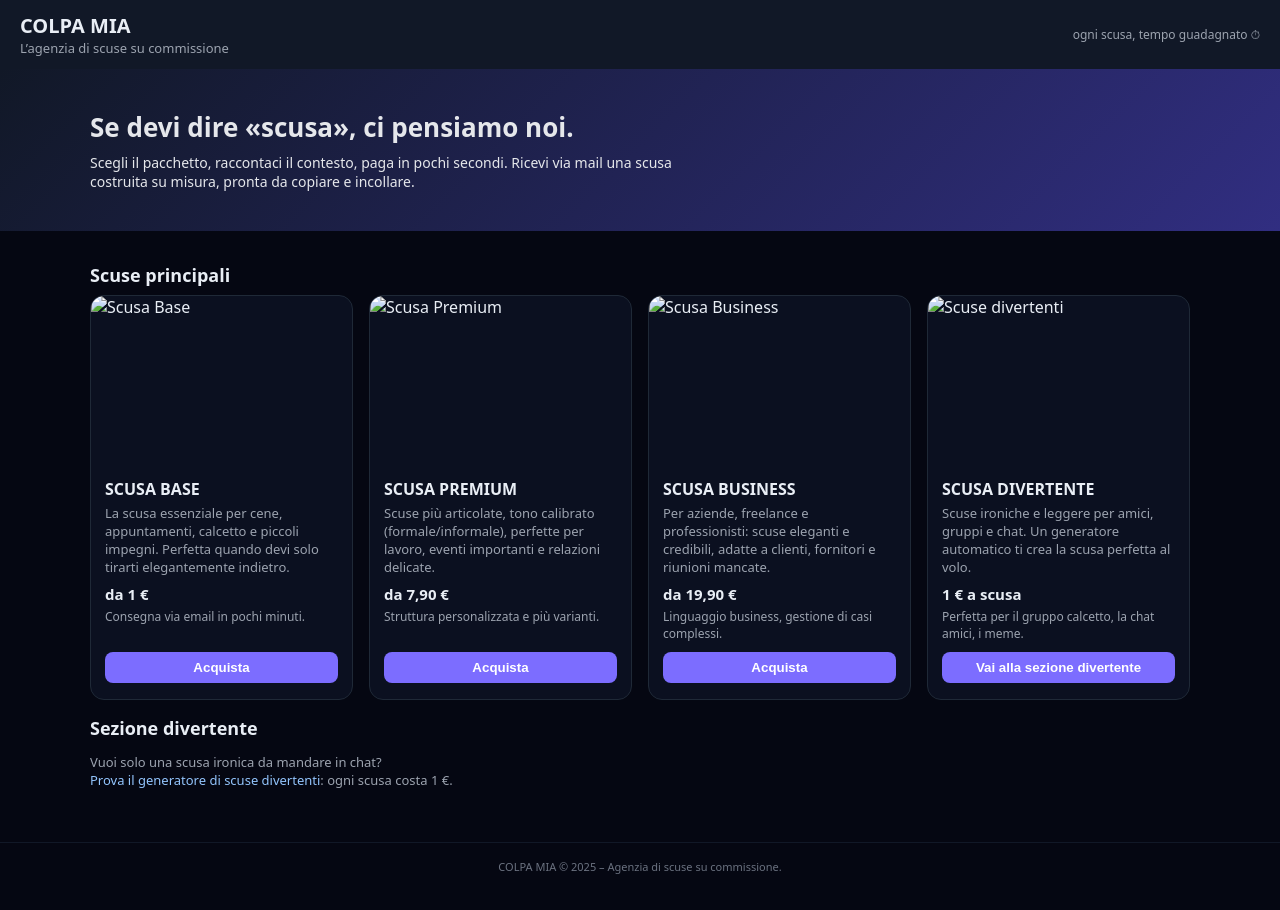
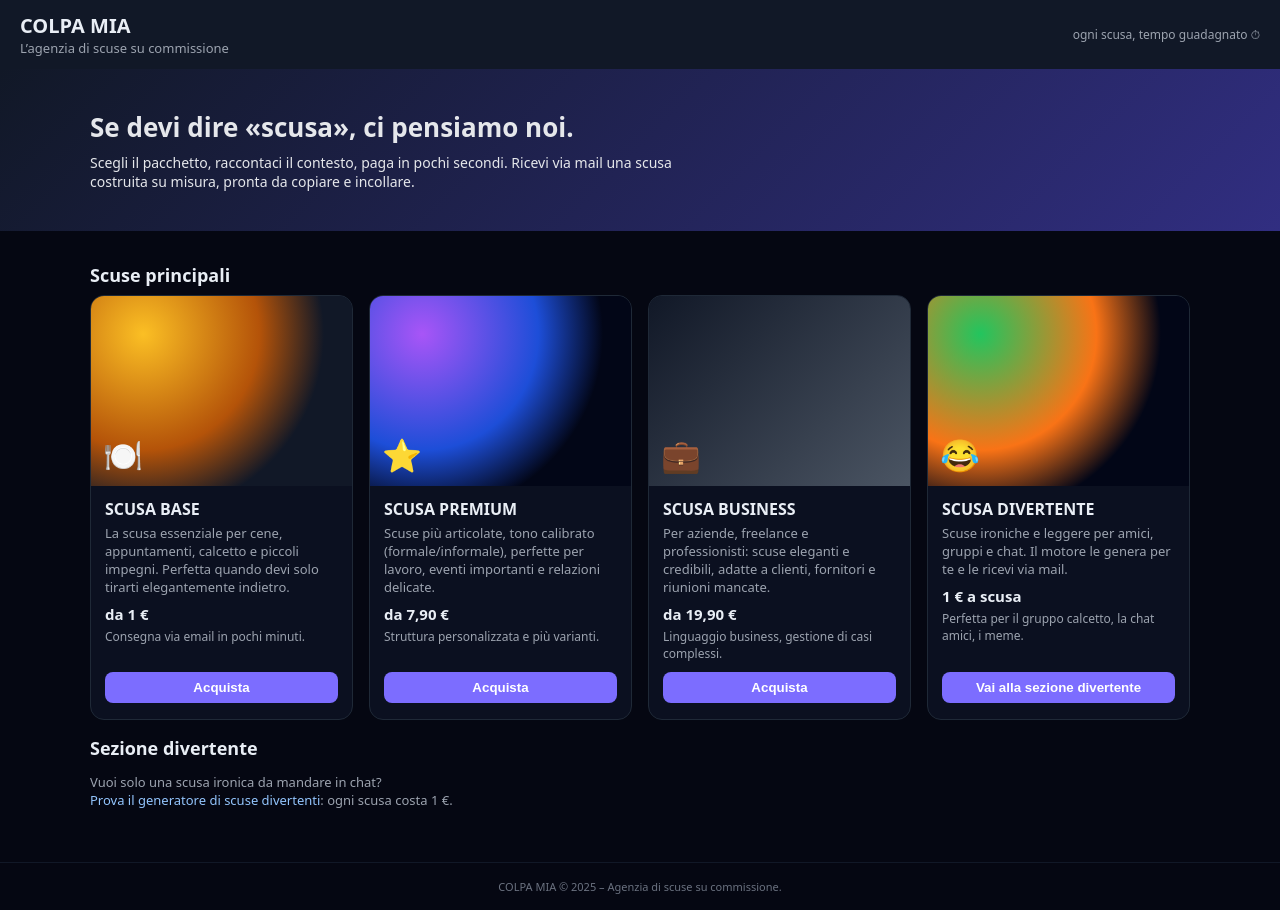
Before and after one commit to mattiapoddie87-rgb/colpa-mia-core, a website: page index.html in a window 1280 px wide. Drawn offline with Linux system fonts and the light colour scheme.

Commit message:
Enhance card layout with media sections and styles
Added media sections for different card types with icons and background styles.

```diff
--- a/index.html
+++ b/index.html
@@ -15,7 +15,12 @@
     .container { max-width:1100px; margin:0 auto; padding:16px; }
     .grid { display:grid; grid-template-columns:repeat(auto-fit,minmax(240px,1fr)); gap:16px; }
     .card { background:#0b1020; border:1px solid #1f2937; border-radius:14px; overflow:hidden; display:flex; flex-direction:column; }
-    .card img { width:100%; height:170px; object-fit:cover; }
+    .card-media { height:170px; display:flex; align-items:flex-end; padding:10px 12px; }
+    .card-media span { font-size:32px; }
+    .card-media-base { background:radial-gradient(circle at 20% 20%,#fbbf24,#b45309 45%,#111827 70%); }
+    .card-media-premium { background:radial-gradient(circle at 20% 20%,#a855f7,#1d4ed8 45%,#020617 70%); }
+    .card-media-business { background:linear-gradient(135deg,#111827,#4b5563); }
+    .card-media-fun { background:radial-gradient(circle at 20% 20%,#22c55e,#f97316 45%,#020617 70%); }
     .card-body { padding:12px 14px 16px; flex:1; display:flex; flex-direction:column; }
     .card-title { font-size:16px; font-weight:600; margin-bottom:4px; }
     .card-desc { font-size:13px; color:#9ca3af; margin-bottom:8px; }
@@ -53,7 +58,9 @@
     <div class="grid">
       <!-- SCUSA BASE -->
       <div class="card">
-        <img src="/images/scusa-base.jpg" alt="Scusa Base">
+        <div class="card-media card-media-base">
+          <span>🍽️</span>
+        </div>
         <div class="card-body">
           <div class="card-title">SCUSA BASE</div>
           <div class="card-desc">
@@ -68,7 +75,9 @@
 
       <!-- SCUSA PREMIUM -->
       <div class="card">
-        <img src="/images/scusa-premium.jpg" alt="Scusa Premium">
+        <div class="card-media card-media-premium">
+          <span>⭐</span>
+        </div>
         <div class="card-body">
           <div class="card-title">SCUSA PREMIUM</div>
           <div class="card-desc">
@@ -83,7 +92,9 @@
 
       <!-- SCUSA BUSINESS -->
       <div class="card">
-        <img src="/images/scusa-business.jpg" alt="Scusa Business">
+        <div class="card-media card-media-business">
+          <span>💼</span>
+        </div>
         <div class="card-body">
           <div class="card-title">SCUSA BUSINESS</div>
           <div class="card-desc">
@@ -98,12 +109,14 @@
 
       <!-- SCUSA DIVERTENTE -->
       <div class="card">
-        <img src="/images/scusa-divertente.jpg" alt="Scuse divertenti">
+        <div class="card-media card-media-fun">
+          <span>😂</span>
+        </div>
         <div class="card-body">
           <div class="card-title">SCUSA DIVERTENTE</div>
           <div class="card-desc">
             Scuse ironiche e leggere per amici, gruppi e chat.
-            Un generatore automatico ti crea la scusa perfetta al volo.
+            Il motore le genera per te e le ricevi via mail.
           </div>
           <div class="card-price">1 € a scusa</div>
           <div class="card-meta">Perfetta per il gruppo calcetto, la chat amici, i meme.</div>
```
